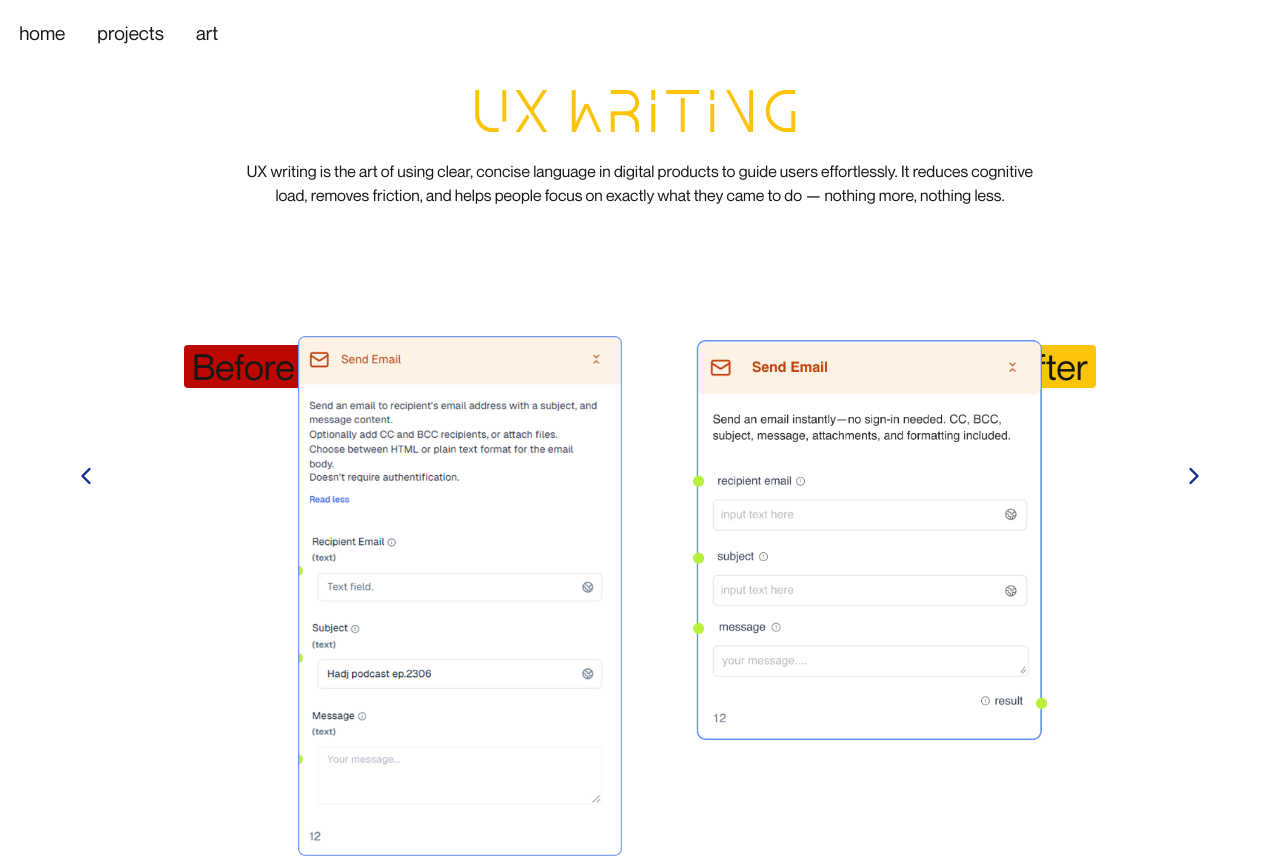
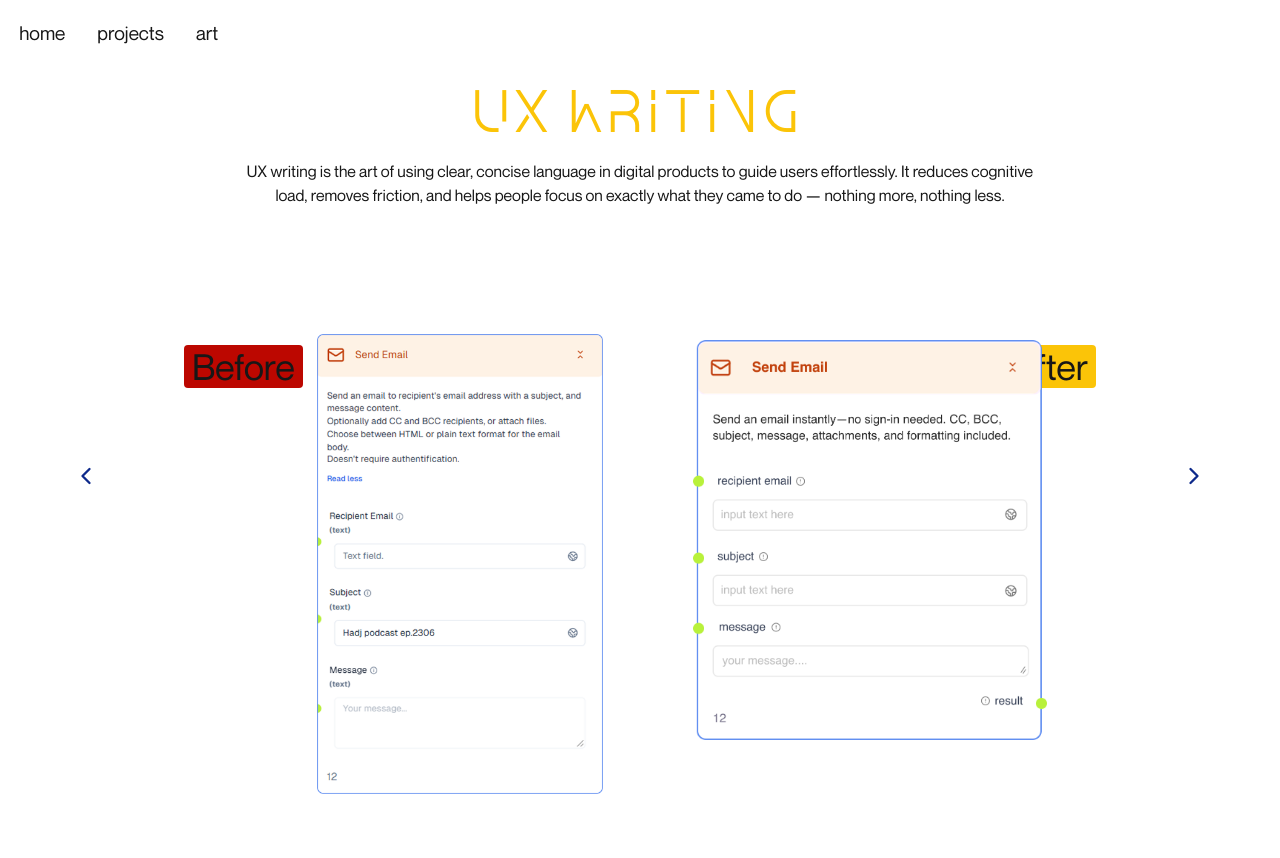
Before and after one commit to darinetag/portfolio, a Next.js app: page /projects/ux-writing in a window 1280 px wide. Shown: the top 858 px of the page. Built offline with nearby package versions, Linux system fonts and the light colour scheme.

Commit message:
polished ux writing page

```diff
--- a/src/components/UxWriting.js
+++ b/src/components/UxWriting.js
@@ -71,7 +71,7 @@ export default function ProjectExample({ title, subtitle, examples, subtitles, d
     src={current.image}
     alt="Example visual"
     className={`object-contain rounded-xl  ${
-      current.id === "google" ? "w-[370px] h-[400px]  " : "w-[420px] h-[520px] mt-30"
+      current.id === "google" ? "w-[370px] h-[400px]  " : "w-[420px] h-[460px] mt-14"
     }`}
   />
 </div>
```
